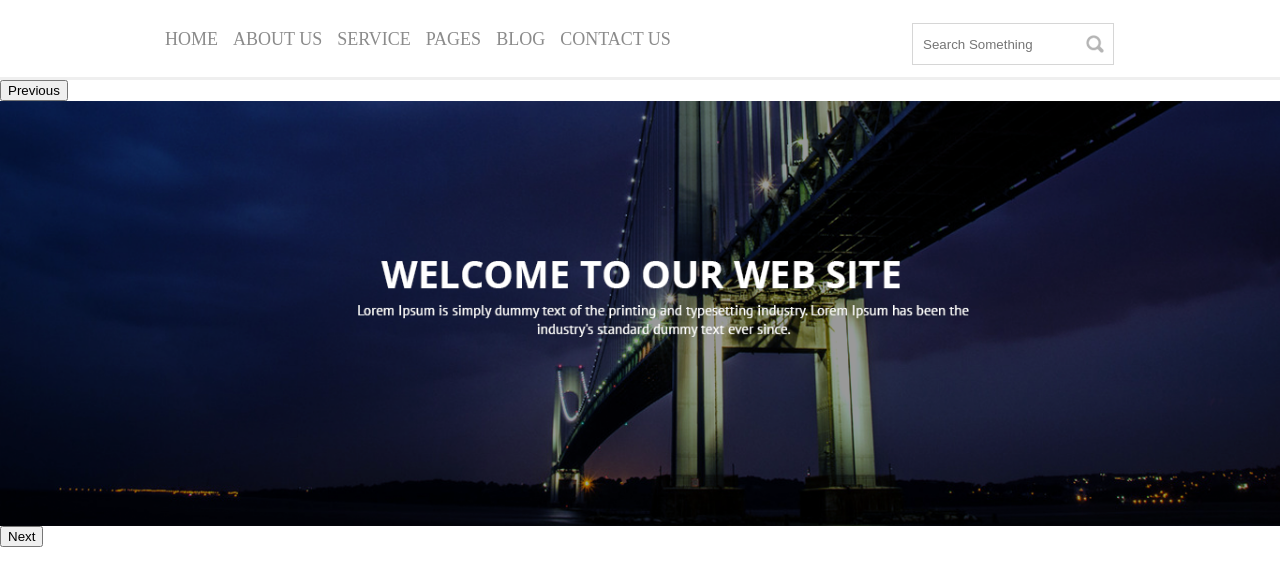
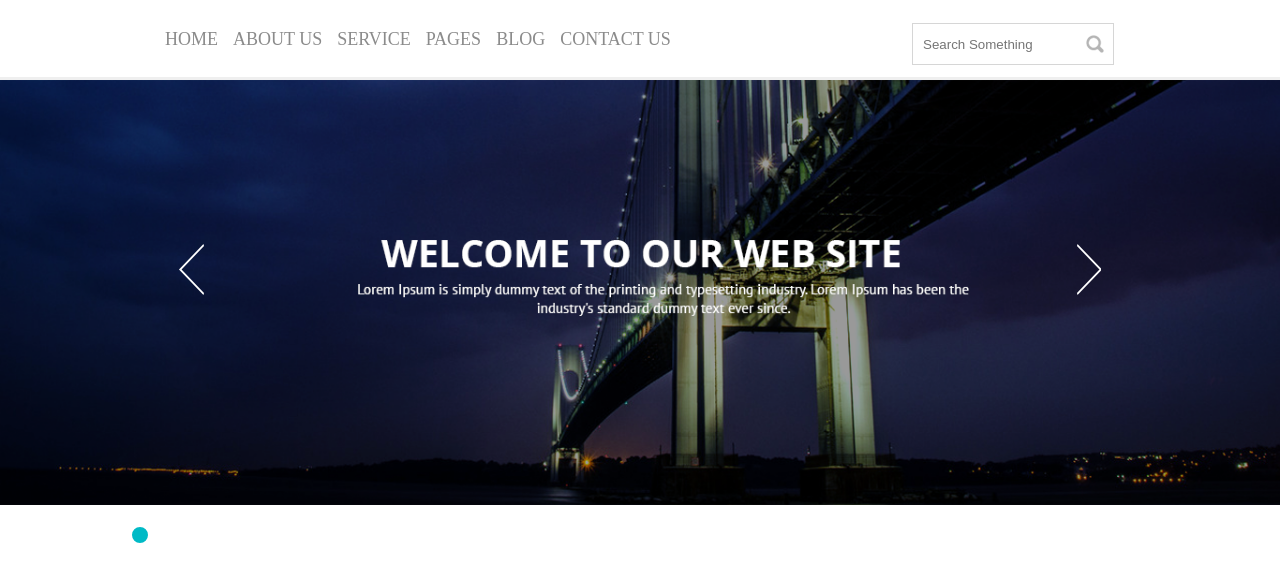
Before and after one commit to LarisseLima/ProjetoWebWorld, a plain HTML site: page index.html in a window 1280 px wide. Shown: the part 65-650 px from the top of the page. Drawn offline with nearby package versions, Linux system fonts and the light colour scheme.

Commit message:
Estiliza os buttons

```diff
--- a/css/main.css
+++ b/css/main.css
@@ -94,3 +94,43 @@ main {
     float: left;
     position: relative;
 }
+button.slick-prev {
+    font-size: 0px;
+    border: none;
+    width: 25px;
+    height: 51px;
+    z-index: 9;
+    background-color: transparent;
+    position: absolute;
+    background-image: url(../img/anterior.png);
+    top: 35%;
+    left: 14%;
+}
+button.slick-next {
+    font-size: 0px;
+    border: none;
+    width: 25px;
+    height: 51px;
+    z-index: 9;
+    background-color: transparent;
+    position: absolute;
+    background-image: url(../img/proximo.png);
+    top: 35%;
+    right: 14%;
+}
+.slider-principal{
+    overflow-x: hidden;
+}
+.slick-dots li button {
+    font-size: 0px;
+    border: 5px solid #ffffff;
+    width: 26px;
+    height: 26px;
+    background: transparent;
+    border-radius: 50%;
+    cursor: pointer;
+
+}
+li.slick-active button {
+    background: #00bac6;
+}
--- a/js/main.js
+++ b/js/main.js
@@ -1,3 +1,9 @@
 $('.slider-principal').slick({
-
+    dots: true,
+    infinite: true,
+    speed: 300,
+    slidesToShow: 1,
+    adaptiveHeight: true,
+    autoplay: true,
+    autoplaySpeed: 2000
 });
```
Also changed, not shown: img/anterior.png (added), img/proximo.png (added).
